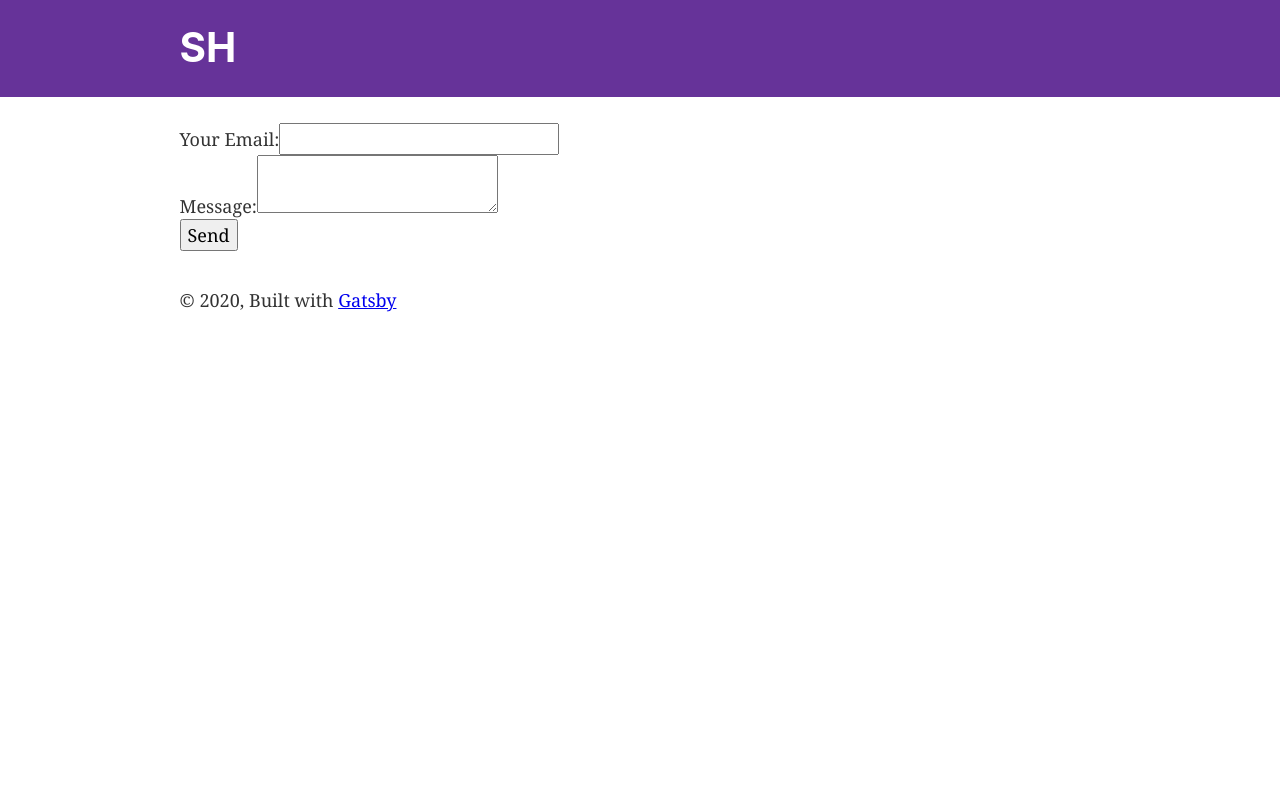
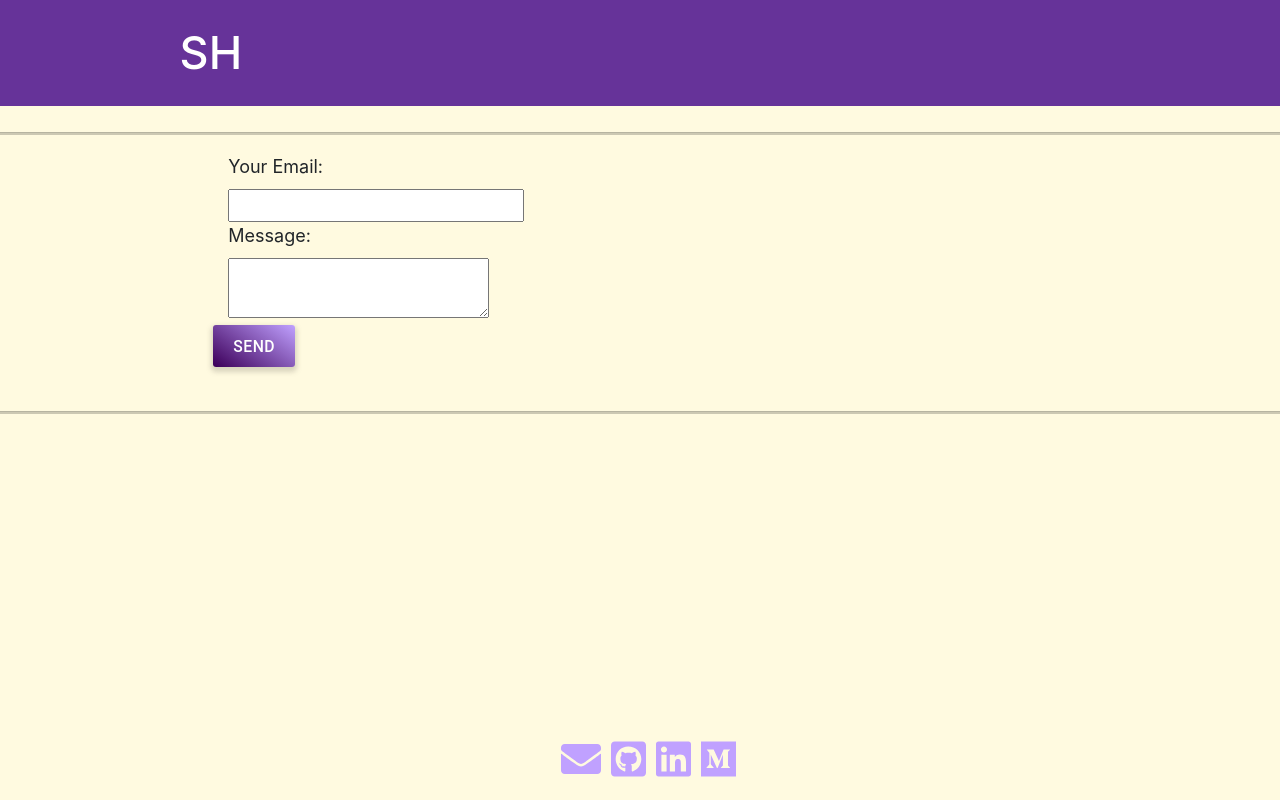
Before and after one commit to sean-m-higgins/webfolio_g_n, a Gatsby site: page / in a window 1280 px wide. Built offline with nearby package versions, Linux system fonts and the light colour scheme; Gatsby itself is replaced by a stand-in of ours.

Commit message:
ported over more from old website

```diff
--- a/src/components/contact-form.js
+++ b/src/components/contact-form.js
@@ -1,17 +1,25 @@
 import React from "react"
+
+import StyledButton from "./moreButton"
 
 const ContactForm = () => {
     return <form name="Contact Form" method="POST" data-netlify="true">
                 <input type="hidden" name="form-name" value="Contact Form" />
-                <div>
+                <div className="col">
                     <label>Your Email:</label>
+                </div>
+                <div className="col">
                     <input type="email" name="email" />
                 </div>
-                <div>
+                <div className="col">
                     <label>Message:</label>
+                </div>
+                <div className="col">
                     <textarea name="message" />
                 </div>
-                <button type="submit">Send</button>
+                <a type="submit">
+                    <StyledButton children="Send"/>
+                </a>
             </form>
 }
 
--- /dev/null
+++ b/src/components/footer.js
@@ -0,0 +1,26 @@
+import React, { Component } from 'react'
+import '../styles/footer.css'
+import { FontAwesomeIcon } from '@fortawesome/react-fontawesome'
+import { faEnvelope } from '@fortawesome/free-solid-svg-icons'
+import { faLinkedin, faGithubSquare, faMedium } from "@fortawesome/free-brands-svg-icons"
+
+class Footer extends Component {
+    render() {
+        return (
+            <footer>
+                <div className="row outerBox">
+                    <div className="col">
+                        <ul>
+                            <li className="listItem"><a href="mailto:shiggins@luc.edu?subject=Person Website Inquiry"> <FontAwesomeIcon icon={ faEnvelope } className="inner-about-contact" /></a></li>
+                            <li className="listItem"><a href="https://github.com/sean-m-higgins"> <FontAwesomeIcon icon={ faGithubSquare } className="inner-about-contact" /></a></li>
+                            <li className="listItem"><a href="https://www.linkedin.com/in/sean-m-higgins20/"> <FontAwesomeIcon icon={ faLinkedin } className="inner-about-contact" /></a></li>
+                            <li className="listItem"><a href="https://medium.com/@smhiggins16"> <FontAwesomeIcon icon={ faMedium } className="inner-about-contact" /></a></li>
+                        </ul>
+                    </div>
+                </div>
+            </footer>
+        );
+    }
+}
+
+export default Footer
--- a/src/components/layout.js
+++ b/src/components/layout.js
@@ -10,6 +10,7 @@ import PropTypes from "prop-types"
 import { useStaticQuery, graphql } from "gatsby"
 
 import Header from "./header"
+import Footer from "./footer"
 import "../styles/layout.css"
 
 const Layout = ({ children }) => {
@@ -24,25 +25,27 @@ const Layout = ({ children }) => {
   `)
 
   return (
-    <>
+    <div className="container-fluid outtermost px-0">
       <Header siteTitle={data.site.siteMetadata?.title || `Title`} />
-      <div
-        style={{
-          margin: `0 auto`,
-          maxWidth: 960,
-          padding: `0 1.0875rem 1.45rem`,
-        }}
-      >
-        <main>{children}</main>
-        <footer style={{
-          marginTop: `2rem`
-        }}>
-          © {new Date().getFullYear()}, Built with
-          {` `}
-          <a href="https://www.gatsbyjs.com">Gatsby</a>
-        </footer>
+      <hr id="header-line"></hr>
+
+      <div className="row no-gutters">
+        <div className="col-2 left-box">
+
+        </div>
+        <div className="col-8">
+          <main className="main-box">{children}</main>
+        </div>
+        <div className="col-2 right-box">
+
+        </div>
       </div>
-    </>
+
+      <hr id="header-line"></hr>
+
+      <Footer />
+
+    </div>
   )
 }
 
--- /dev/null
+++ b/src/components/moreButton.js
@@ -0,0 +1,37 @@
+// https://material-ui.com/customization/components/
+import React from 'react';
+import PropTypes from 'prop-types';
+import clsx from 'clsx';
+import Button from '@material-ui/core/Button';
+import { withStyles } from '@material-ui/core/styles';
+
+// We can inject some CSS into the DOM.
+const styles = {
+  root: {
+    background: 'linear-gradient(35deg, #3d005b 2%, #C0A1FF 100%)',
+    borderRadius: 3,
+    border: 0,
+    color: 'white',
+    height: 42,
+    padding: '0 20px',
+    boxShadow: '0 3px 5px 2px rgba(128, 125, 112, .3)',
+  },
+};
+
+function ClassNames(props) {
+  const { classes, children, className, ...other } = props;
+
+  return (
+    <Button className={clsx(classes.root, className)} {...other} >
+      {children || 'More Here'}
+    </Button>
+  );
+}
+
+ClassNames.propTypes = {
+  children: PropTypes.node,
+  classes: PropTypes.object.isRequired,
+  className: PropTypes.string,
+};
+
+export default withStyles(styles)(ClassNames);
--- a/src/pages/index.js
+++ b/src/pages/index.js
@@ -1,14 +1,21 @@
 import React from "react"
-import { Link } from "gatsby"
-
+// import { Link } from "gatsby"
+import { Helmet } from 'react-helmet'
 import Layout from "../components/layout"
-import Image from "../components/image"
+// import Image from "../components/image"
 import SEO from "../components/seo"
 import ContactForm from "../components/contact-form"
+import "../styles/index.css"
+import 'bootstrap/dist/css/bootstrap.min.css';
 
 const IndexPage = () => (
   <Layout>
-    <SEO title="Home" />
+    <SEO title="Sean Higgins - Home" />
+    <Helmet>
+        <meta charSet="utf-8" />
+        <meta name="title" content="Sean Higgins - Home" />
+        <meta name="description" content="Sean Higgins, Software Engineer" />
+    </Helmet>
     <ContactForm />
   </Layout>
 )
--- /dev/null
+++ b/src/styles/footer.css
@@ -0,0 +1,26 @@
+.outerBox {
+    margin: auto;
+    text-align: center;
+    left: 0;
+    bottom: 0;
+    right: 0;
+    position: fixed;
+    padding-top: 10px;
+    height: 80px;
+  }
+
+  .inner-about-contact {
+    /* color: #3d005b; */
+    color: #C0A1FF;
+  }
+
+  .listItem {
+    display: inline-block;
+    padding-right: 10px;
+    font-size: 40px;
+  }
+
+  @media (max-width: 500px) {
+
+
+  }
--- /dev/null
+++ b/src/styles/index.css
@@ -0,0 +1,18 @@
+@import url('https://fonts.googleapis.com/css2?family=Raleway&display=swap');
+
+html {
+  font-family: 'Raleway', sans-serif;
+  overflow-x: hidden;
+  -ms-text-size-adjust: 100%;
+  -webkit-text-size-adjust: 100%;
+}
+body {
+  margin: 0;
+  font-family: 'Raleway', sans-serif;
+  -webkit-font-smoothing: antialiased;
+  -moz-osx-font-smoothing: grayscale;
+}
+
+#temp {
+  padding-top: 400px;
+}
--- a/src/styles/layout.css
+++ b/src/styles/layout.css
@@ -1,9 +1,30 @@
+.main-box, .left-box, .right-box {
+  z-index: 2;
+}
+
+#header-line {
+  top: 0;
+  height: 2px;
+  color: black;
+}
+
+footer {
+  padding-top: 40px;
+}
+
+
+.outtermost {
+  background-color: #FFFAE0;
+  /* background-color: #C0A1FF; */
+}
+
 html {
   -ms-text-size-adjust: 100%;
   -webkit-text-size-adjust: 100%;
   font: 112.5%/1.45em georgia, serif, sans-serif;
   box-sizing: border-box;
   overflow-y: scroll;
+  background-color: #FFFAE0;
 }
 body {
   margin: 0;
```
Also changed, not shown: package.json (+11 -3 lines), 1 other file.
